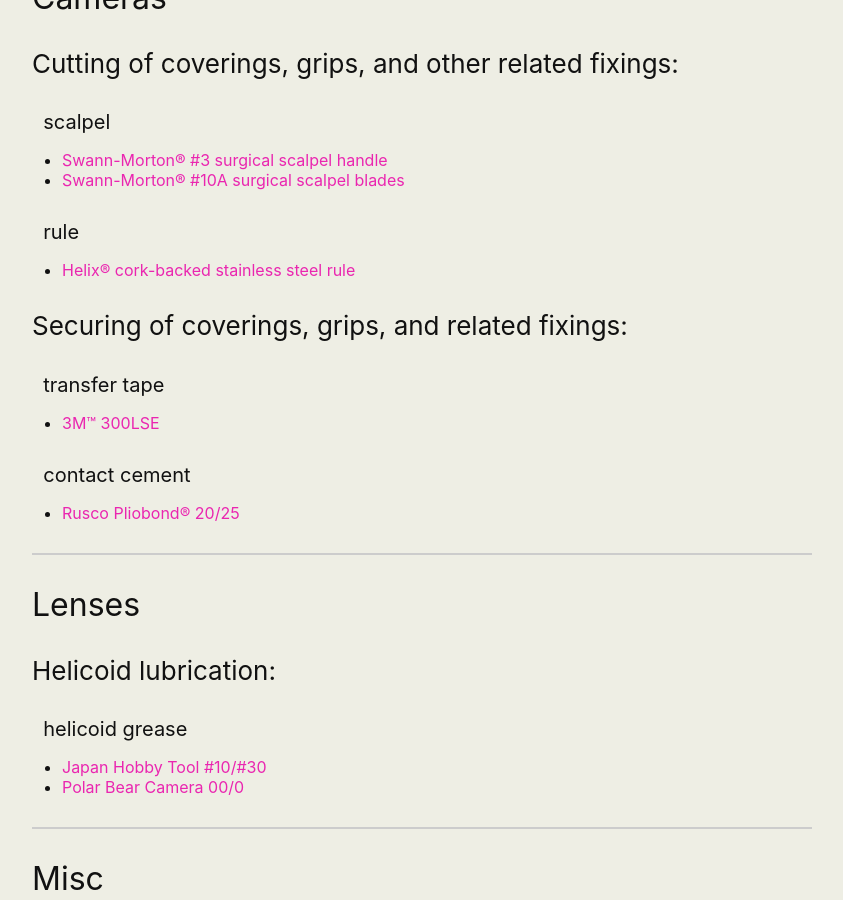
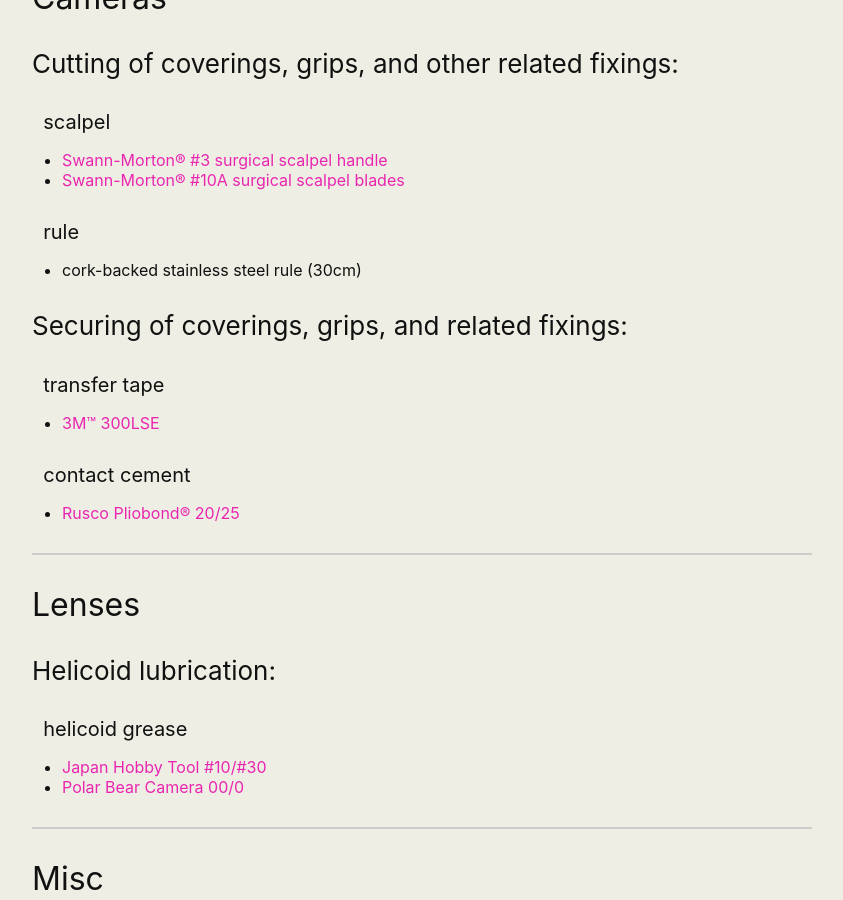
Before and after one commit to martbetz/martbetz.github.io, a Jekyll site: the page built from servicing-and-repair-resources.html, in a window 1280 px wide and 900 px high, scrolled down 441 px. Shown: the whole window, without its empty margins (218-1061 px from the left). Built offline with Jekyll 4.4.1, drawn with Linux system fonts in a browser that asks for light colours; some of the changed lines change nothing that is shown.

Commit message:
Update servicing-and-repair-resources.html

```diff
--- a/servicing-and-repair-resources.html
+++ b/servicing-and-repair-resources.html
@@ -26,7 +26,7 @@
 </ul>
 <h4>&nbsp;&nbsp;rule</h4>
 <ul>
-<li><a href="https://www.hobbycraft.co.uk/helix-non-slip-steel-rule-45cm/5669481000.html">Helix® cork-backed stainless steel rule</a></li>
+<li><!--<a href="https://www.hobbycraft.co.uk/helix-non-slip-steel-rule-45cm/5669481000.html">Helix® cork-backed stainless steel rule</a>-->cork-backed stainless steel rule (30cm)</li>
 </ul>
 <h3>Securing of coverings, grips, and related fixings:</h3>
 <h4>&nbsp;&nbsp;transfer tape</h4>
```
